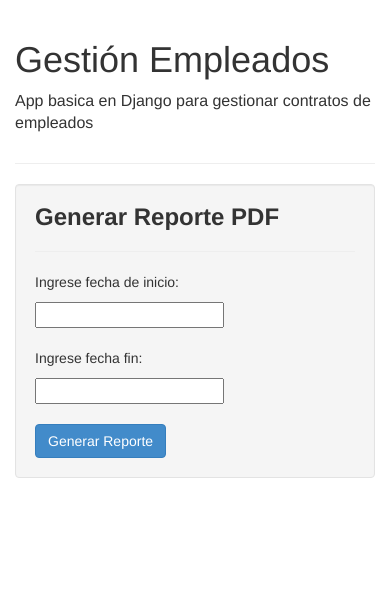
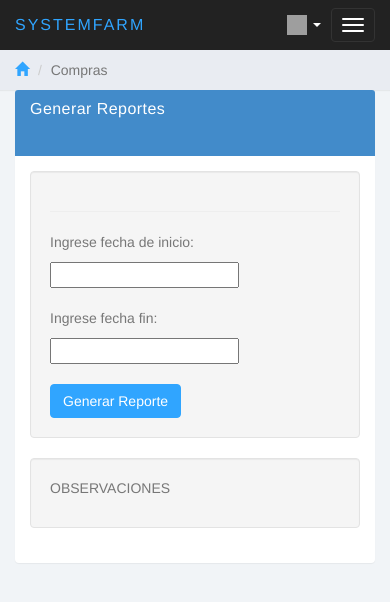
Before and after one commit to Javier767/Descargado_xd, a Django app: template farmacia/templates/compras/rango_fecha_reporte_lista_compra.html in a window 390 px wide. Shown: the top 602 px of the page. Run offline with Django 3.2, Linux system fonts and the light colour scheme; the template is opened without the code that fills it, so the values that code supplies are empty, except form fields; tables that the repository leaves empty hold one stand-in row (values such as "Sample post"); form fields are guessed from the names that the template uses; some libraries are stand-ins or nearby versions; grey boxes are pictures that could not be loaded.

Commit message:
arreglando templates de reportes de fechas

```diff
--- a/farmacia/templates/compras/base_compras.html
+++ b/farmacia/templates/compras/base_compras.html
@@ -1,18 +1,20 @@
 {% extends "base.html" %}
+
 {% load staticfiles %}
+
 {% block css %}
-
     <link href="/static/css/bootstrap.min.css" rel="stylesheet">
     <link href="/static/css/datepicker3.css" rel="stylesheet">
     <link href="/static/css/styles.css" rel="stylesheet">
 
-    <link href="/static/css/bootstrap.css" rel="stylesheet">
+    <!--calendario-->
+    <!--<link href="/static/css/bootstrap.css" rel="stylesheet">-->
     <link href="/static/css/jquery-ui.css"rel="stylesheet">
+<!--endcalendario-->
 
 {% endblock css %}
 
 {% block js %}
-
     <script src="/static/js/main.js/"></script>
     <script src="/static/js/jquery-1.11.1.min.js"></script>
     <script src="/static/js/bootstrap.min.js"></script>
@@ -22,7 +24,10 @@
     <script src="/static/js/easypiechart-data.js"></script>
     <script src="/static/js/bootstrap-datepicker.js"></script>
 
-
+    <!-- calenadario -->
+    <script src="/static/js/jquery-1.11.1.min.js"></script>
     <script src="/static/js/jquery-ui.js"></script>
-
+    {%block scripts%}
+    {%endblock scripts%}
+<!--endcalendario-->
 {% endblock js %}
--- a/farmacia/templates/compras/base_reportes_pdf.html
+++ /dev/null
@@ -1,44 +0,0 @@
-<!DOCTYPE html>
-<html lang="en">
-  <head>
-    <meta charset="utf-8">
-    <meta http-equiv="X-UA-Compatible" content="IE=edge">
-    <meta name="viewport" content="width=device-width, initial-scale=1.0">
-    <meta name="description" content="">
-    <meta name="author" content="">
-
-    <title>Inicio</title>
-
-    <!-- CSS -->
-    <link href="{{ STATIC_URL}}css/bootstrap.css" rel="stylesheet">
-    <link href="{{STATIC_URL}}css/jquery-ui.css"rel="stylesheet">
-
-  </head>
-
-  <body>
-    <div class="container">
-
-      <div class="page-header">
-        <h1>Gestión Empleados</h1>
-        <p class="lead">App basica en Django para gestionar contratos de empleados </p>
-      </div>
-      <div class="row">
-        <div class="col-md-12">
-
-              {% block content %}
-
-              {% endblock content %}
-        </div>
-      </div>
-
-    </div> <!-- /container -->
-
-    <script src="{{STATIC_URL}}js/jquery-1.11.1.min.js"></script>
-    <script src="{{STATIC_URL}}js/jquery-ui.js"></script>
-
-    {%block scripts%}
-
-    {%endblock scripts%}
-
-  </body>
-</html>
--- a/farmacia/templates/compras/rango_fecha_reporte_lista_compra.html
+++ b/farmacia/templates/compras/rango_fecha_reporte_lista_compra.html
@@ -1,11 +1,26 @@
-{% extends "compras/base_reportes_pdf.html" %}
-{%block activotres%}
-    <li class="active">
-{%endblock activotres%}
+{% extends "compras/base_compras.html" %}
+{% block title %}Productos{% endblock title %}
+{% block content %}
+{% include "nav.html" %}
+{% block producto %}
+    <div class="col-sm-9 col-sm-offset-3 col-lg-10 col-lg-offset-2 main">
+      <div class="row">
+        <ol class="breadcrumb">
+          <li><a href="#"><span class="glyphicon glyphicon-home"></span></a></li>
+          <li class="active">Compras</li>
+        </ol>
+      </div><!--/.row-->
 
-{%block content%}
+    <div class="row">
+      <div class="col-lg-12">
+        <div class="panel panel-primary">
+              <div class="panel-heading">
+                <h3 class="panel-title">Generar Reportes</h3>
+              </div>
+              <div class="panel-body">
+              <div class="row">
+                 <div class="col-md-6">
                   <form class="well" action="." method="POST">
-            <h3 style="margin-top: 0px;"> <strong>Generar Reporte PDF</strong></h3>
                         <hr>
                         {%csrf_token%}
                         {%if error%}
@@ -13,14 +28,26 @@
                         {%endif%}
                         <p>Ingrese fecha de inicio: </p>
                         {{ rangoform.fecha_i }}<br/><br/>
-
                         <p>Ingrese fecha fin: </p>
                         {{ rangoform.fecha_f }}<br/><br/>
-
                         <button type="submit" class="btn btn-primary"><span class="icon_agenda"></span>Generar Reporte</button>
+                    </form>
+                  </div><!-- col-md-6 -->
+                  <div class="col-md-6">
+                  <form class="well" action="." method="POST">
+                       <p>OBSERVACIONES</p>
 
                     </form>
-{%endblock content%}
+                  </div><!-- col-md-6 -->
+              </div><!-- /row -->
+            </div>
+      </div>
+    </div>
+
+  </div><!--/.row-->
+    {% endblock producto %}
+    {% endblock content %}
+
 {% block scripts %}
 <script>
     $(function() {
```
Also changed, not shown: farmacia/bdfarmacia.sqlite3, farmacia/templates/compras/lista_compras.html (indentation only). Lines whose indentation alone changed are shown as unchanged.
